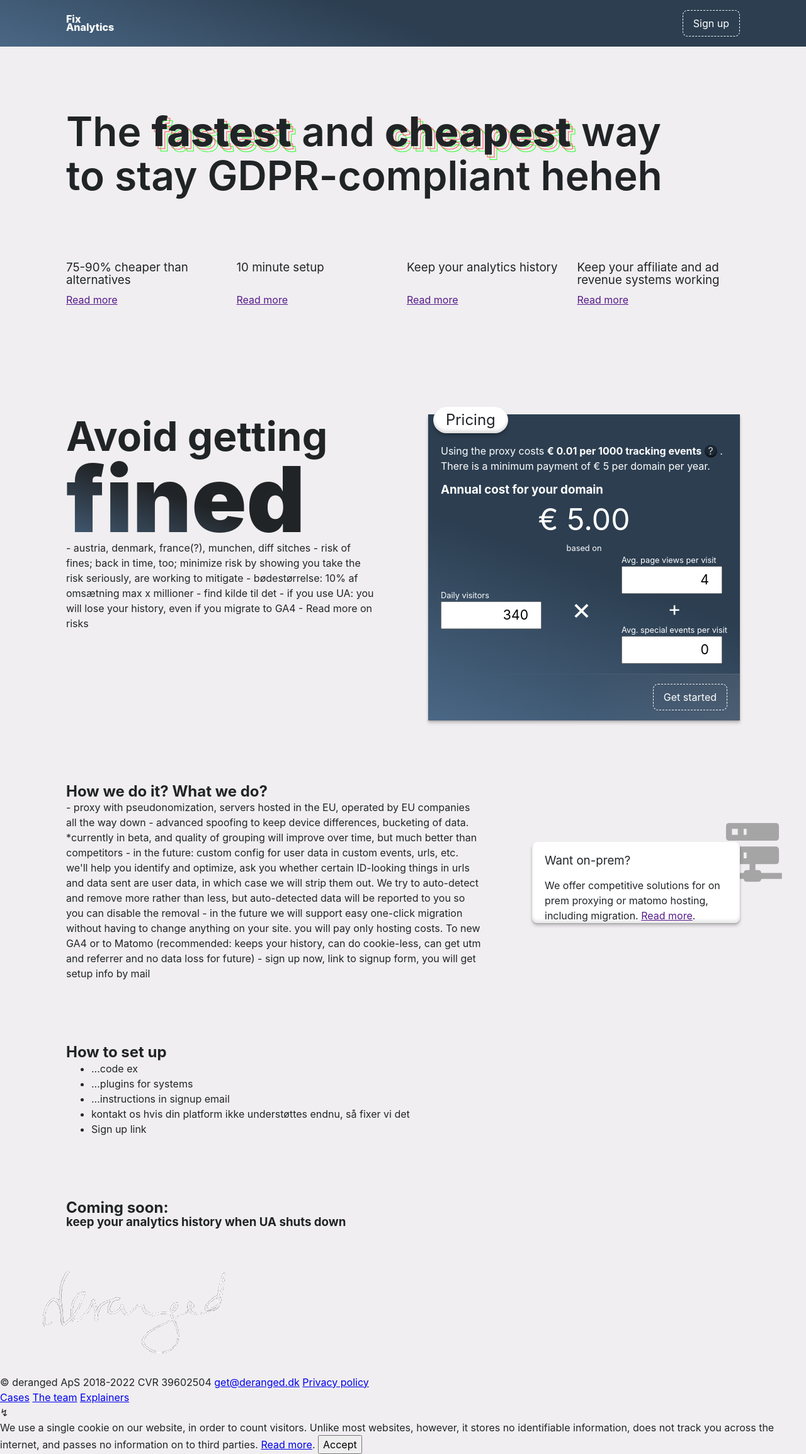
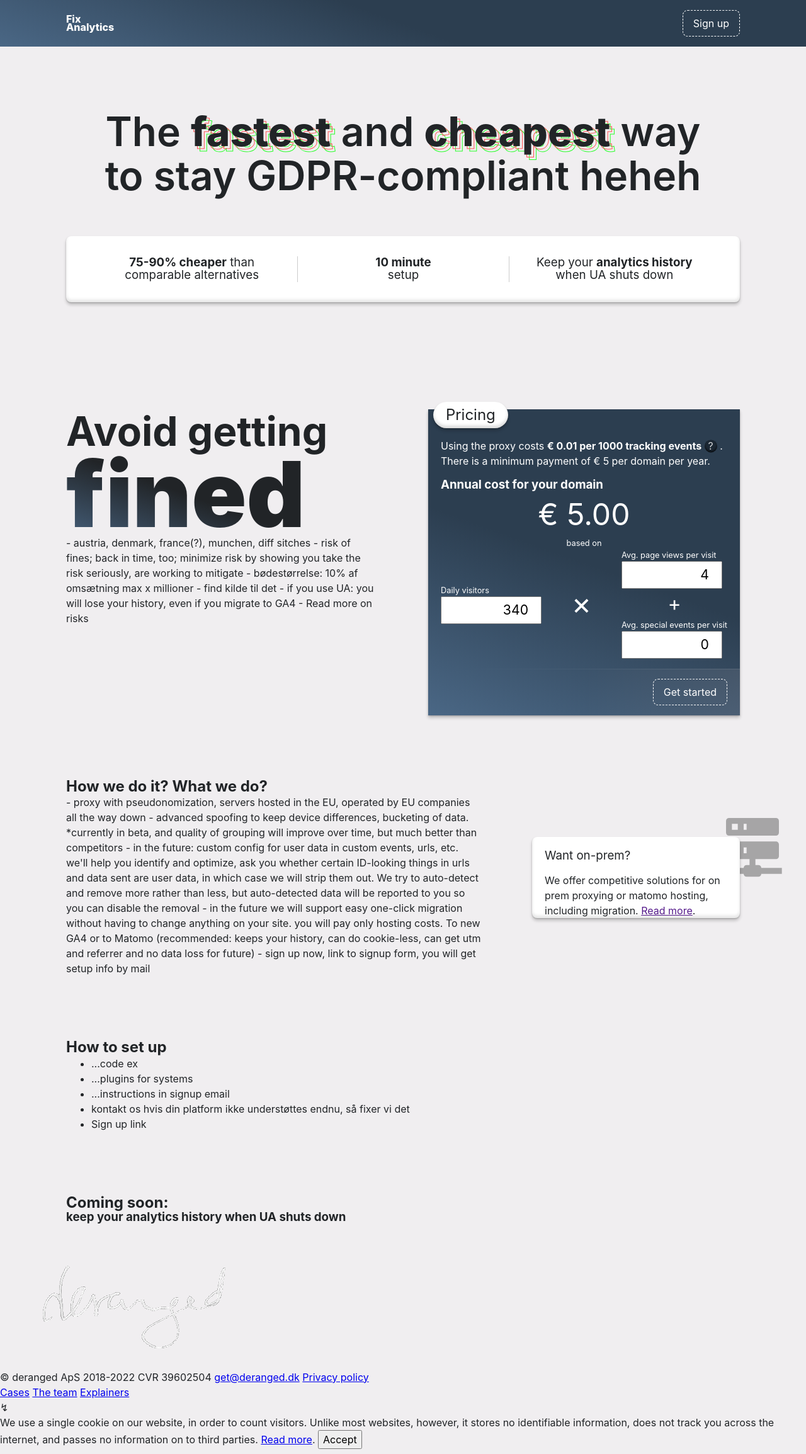
Before and after one commit to derangeddk/deranged.dk, a Jekyll site: the page built from fix-analytics/index.html, in a window 1280 px wide. Shown: the whole page at 63% size. Built offline with Jekyll 4.4.1, drawn with Linux system fonts in a browser that asks for light colours.

Commit message:
Style fix-analytics hero sections

```diff
--- a/_includes/fix-analytics-hero.html
+++ b/_includes/fix-analytics-hero.html
@@ -1,39 +1,27 @@
 <section class="hero-section">
-  <section class="content-section">
-    <h1 class="heading heading--big">
+  <h1 class="heading heading--big text--centered">
     The <em class="heading__emphasis text--fancy text__fastest--fancy">fastest</em> and <em class="heading__emphasis text--fancy text__cheapest--fancy">cheapest</em> way
     <br />
     to stay GDPR-compliant
     {{ include.text.title }}
   </h1>
-    <!-- Signup link near top -->
-  </section>
-  <section class="content-section">
-    <div class="grid grid--md-col-4">
-      <div class="d--f fd--c jc--sb">
-        <h3 class="heading heading--light u-mb-xs">
-          75-90% cheaper than alternatives
+  <div class="card selling-propositions">
+    <div class="selling-propositions__item d--f fd--c jc--c">
+      <h3 class="selling-propositions__item-title">
+        <strong>75-90% cheaper</strong> than comparable alternatives
       </h3>
-        <a href="">Read more</a>
     </div>
-      <div class="d--f fd--c jc--sb">
-        <h3 class="heading heading--light u-mb-xs">
-          10 minute setup
+    <div class="selling-propositions__item text--centered d--f fd--c jc--c">
+      <h3 class="selling-propositions__item-title">
+        <strong>10 minute</strong><br>
+        setup
       </h3>
-        <a href="">Read more</a>
     </div>
-      <div class="d--f fd--c jc--sb">
-        <h3 class="heading heading--light u-mb-xs">
-          Keep your analytics history
+    <div class="selling-propositions__item d--f fd--c jc--c">
+      <h3 class="selling-propositions__item-title">
+        Keep your <strong>analytics history</strong> when UA shuts down
       </h3>
-        <a href="">Read more</a>
     </div>
-      <div class="d--f fd--c jc--sb">
-        <h3 class="heading heading--light u-mb-xs">
-          Keep your affiliate and ad revenue systems working
-        </h3>
-        <a href="">Read more</a>
-      </div>
+    <!-- TODO: Keep your affiliate and ad revenue systems working -->
   </div>
 </section>
-</section>
--- a/_sass/fix-analytics/_variables.scss
+++ b/_sass/fix-analytics/_variables.scss
@@ -11,6 +11,7 @@ $border-radius: 8px;
 // Colors
 $off-white: #f0eef0;
 $font-off-black: #212427;
+$border-grey: rgba(0,0,0,.2);
 
 // - Gradient colors
 $blue-gradient-dark: #4a6785;
--- a/_sass/fix-analytics/hero-section.scss
+++ b/_sass/fix-analytics/hero-section.scss
@@ -7,3 +7,47 @@
     padding-bottom: 170px;
   }
 }
+
+.selling-propositions {
+  margin-top: 60px;
+  padding: 2rem;
+  display: grid;
+
+  @media(min-width: $width-md) {
+    grid-template-columns: 1fr 1fr 1fr;
+  }
+}
+
+.selling-propositions__item {
+  padding: 20px 0;
+
+  @media(min-width: $width-md) {
+    padding: 0 40px;
+  }
+
+  @media(max-width: $width-sm) {
+    &:first-of-type {
+      padding-top: 0;
+    }
+
+    &:last-of-type {
+      padding-bottom: 0;
+    }
+  }
+
+  // Add seperators between elements
+  &+& {
+    border-top: 1px solid $border-grey;
+
+    @media(min-width: $width-md) {
+      border-top: none;
+      border-left: 1px solid $border-grey;
+    }
+  }
+}
+
+.selling-propositions__item-title {
+  width: 100%;
+  font-weight: 400;
+  text-align: center;
+}
```
Lines whose indentation alone changed are shown as unchanged.
